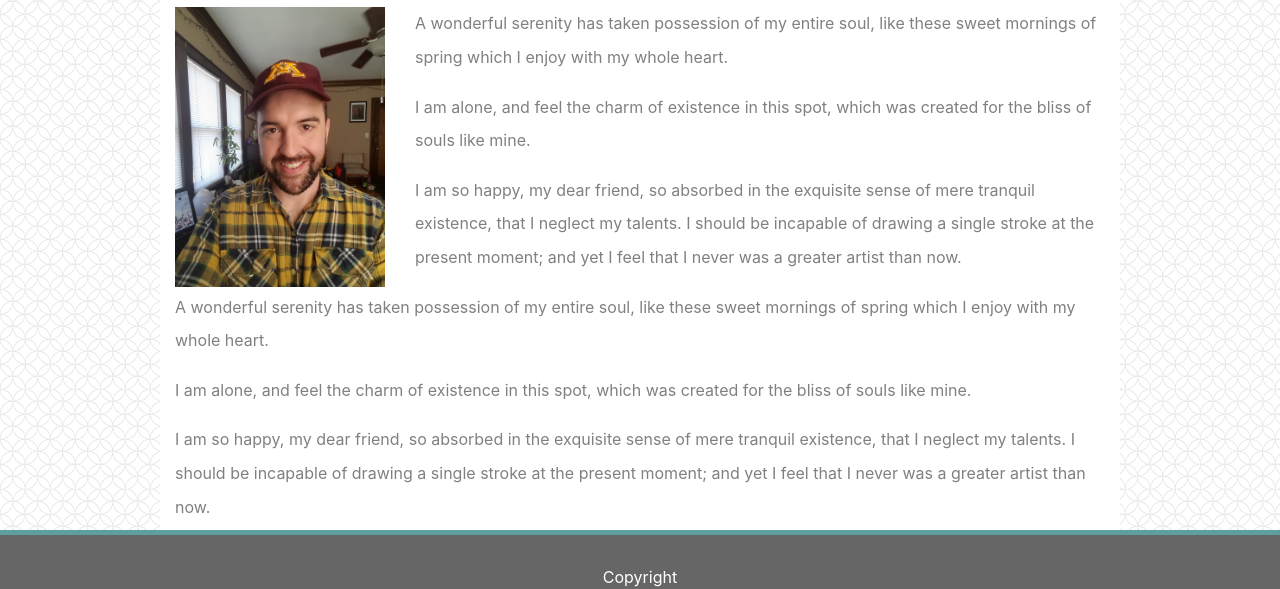
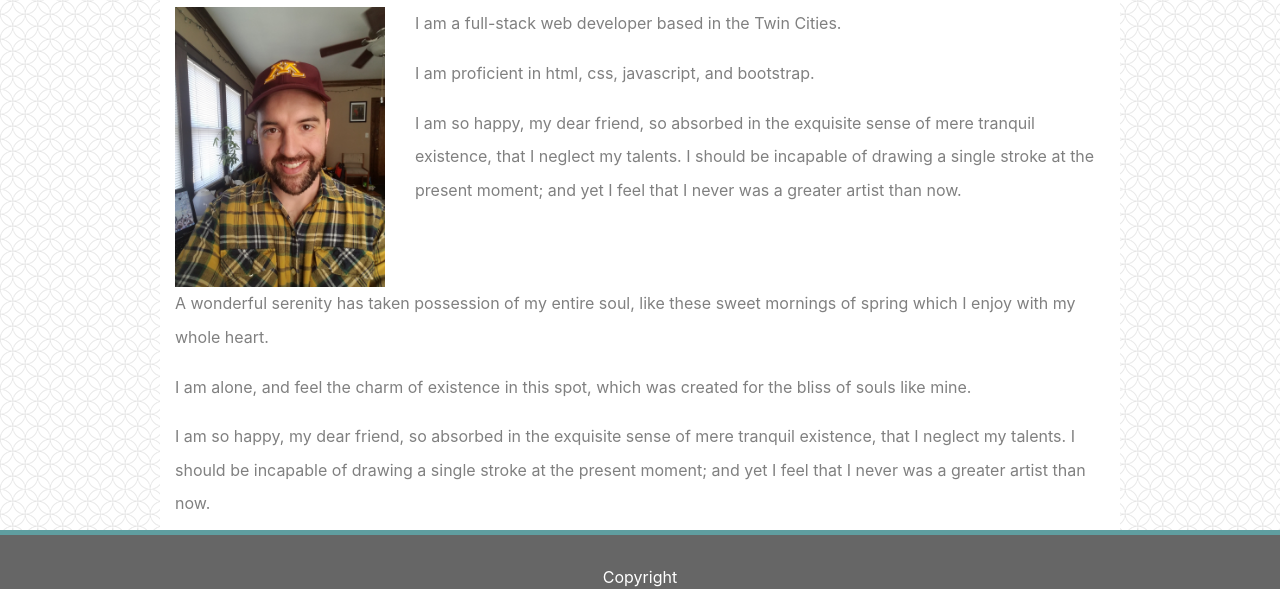
Before and after one commit to panoptic1/Bootstrap-Portfolio, a plain HTML site: page index.html in a window 1280 px wide. Shown: the part 211-800 px from the top of the page. Drawn offline with nearby package versions, Linux system fonts and the light colour scheme.

Commit message:
basic stuff.

```diff
--- a/index.html
+++ b/index.html
@@ -53,8 +53,8 @@
               <span class="col-lg-3 col-md-4 col-sm-6"><img src="imgs/selfie.jpg" alt="selfie" width="220px" height="300px"></span>
 
               <span class="col-lg-9 col-md-8 col-sm-6">
-                <p>A wonderful serenity has taken possession of my entire soul, like these sweet mornings of spring which I enjoy with my whole heart.</p>
-                <p>I am alone, and feel the charm of existence in this spot, which was created for the bliss of souls like mine.</p>
+                <p>I am a full-stack web developer based in the Twin Cities.</p>
+                <p>I am proficient in html, css, javascript, and bootstrap.</p>
                 <p>I am so happy, my dear friend, so absorbed in the exquisite sense of mere tranquil existence, that I neglect my talents. I should be incapable of drawing a single stroke at the present moment; and yet I feel that I never was a greater artist than now.</p>
               </span>
 
```
